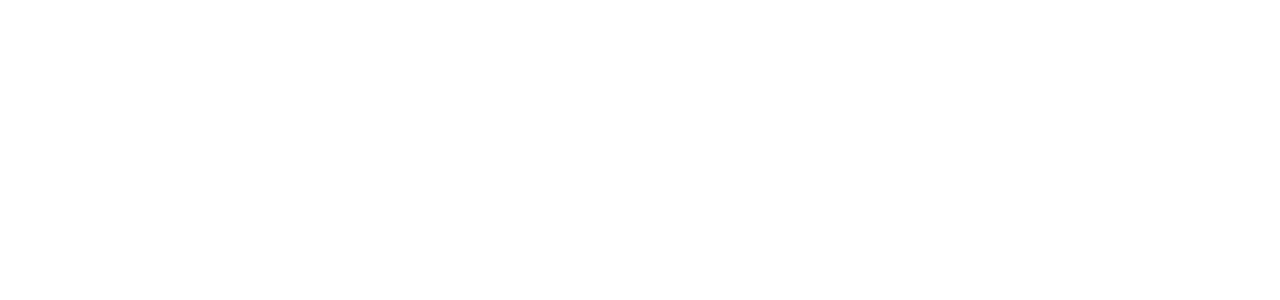
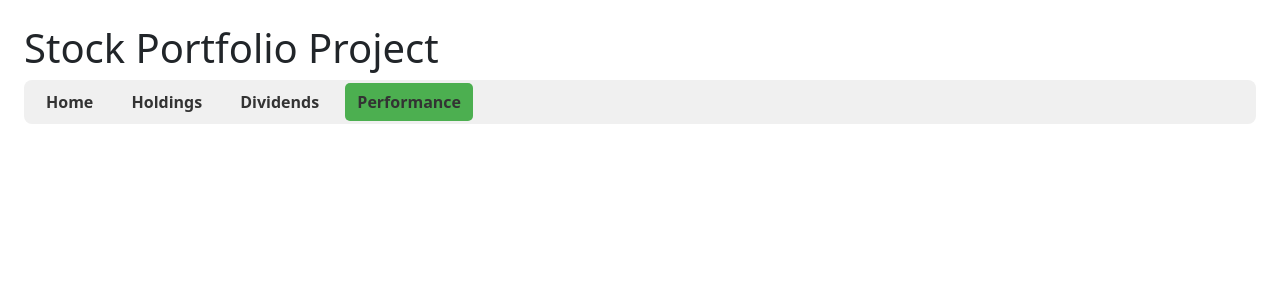
Before and after one commit to Anay12/Stock_Data_Project, a Flask app: page /Performance in a window 1280 px wide. Before the commit the part shown is empty. Shown: the top 300 px of the page. Run offline with Flask 3, Linux system fonts and the light colour scheme.

Commit message:
Updated to include Performance.html in navbar

```diff
--- a/templates/Performance.html
+++ b/templates/Performance.html
@@ -8,7 +8,8 @@
 </head>
 
 <script src="https://cdn.jsdelivr.net/npm/bootstrap@5.3.3/dist/js/bootstrap.bundle.min.js"></script>
-<body>
+<body class="p-4">
+    {% include "navbar.html" %}
 
 </body>
 </html>
--- a/templates/navbar.html
+++ b/templates/navbar.html
@@ -13,6 +13,9 @@
     </a>
     <a href="{{ url_for('dividends') }}" class="{% if active_page == 'dividends'%}active{% endif %}">
         Dividends
+    </a>
+    <a href="{{ url_for('performance') }}" class="{% if active_page == 'performance'%}active{% endif %}">
+        Performance
     </a>
 </nav>
 
```
